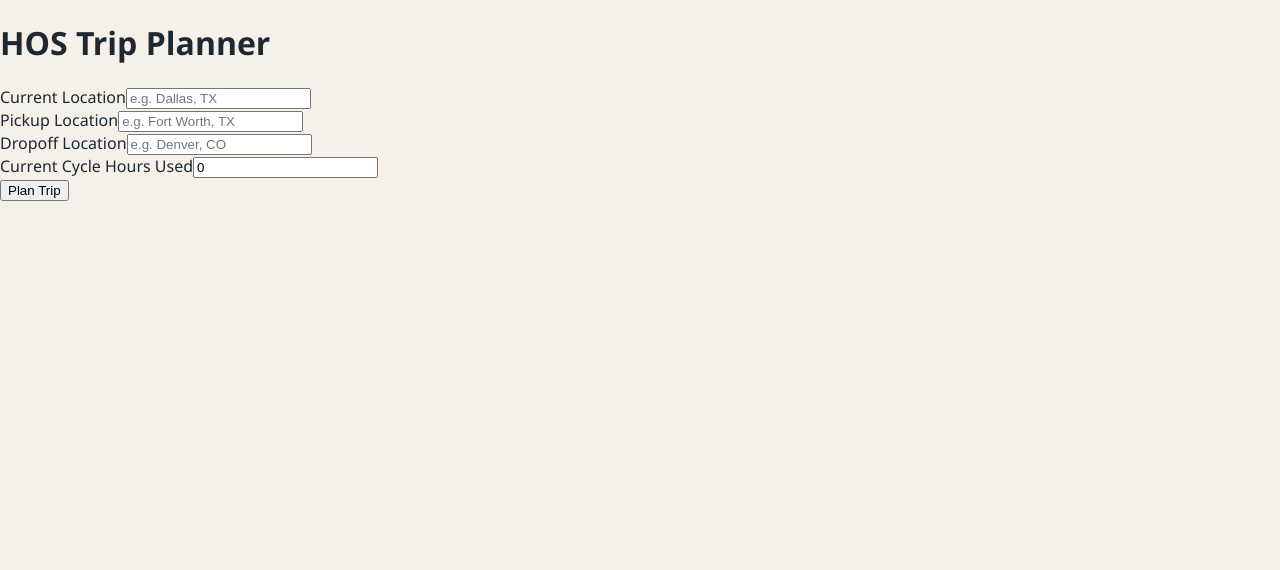
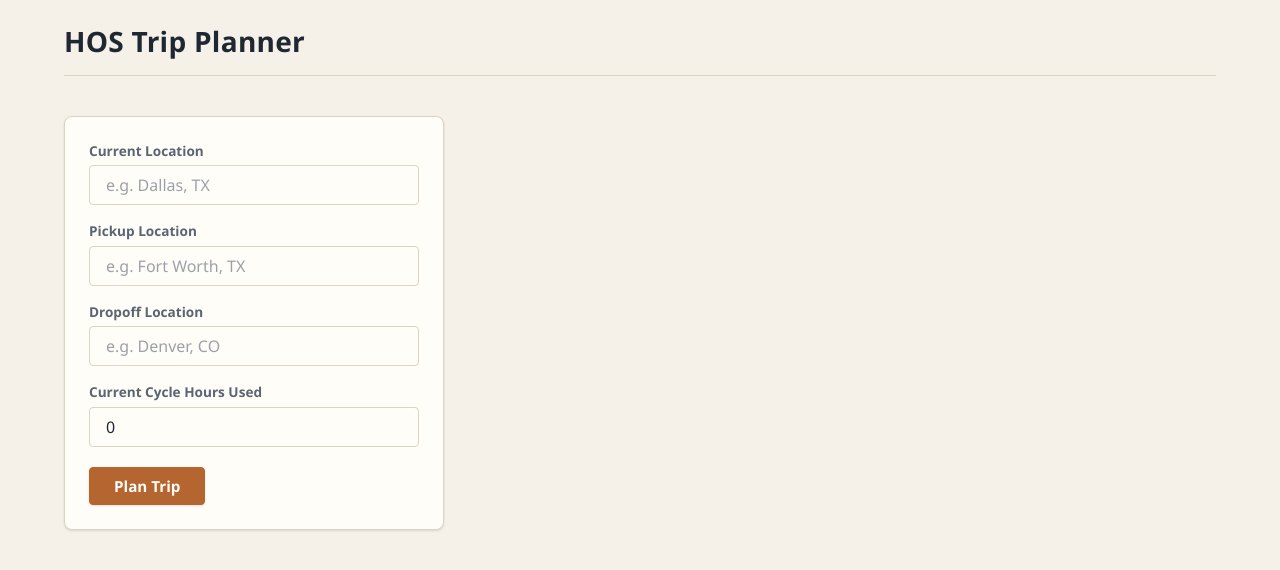
Before and after one commit to anasahmed81103/spotter-trip-planner, a React (Vite) app in the folder frontend/: page / in a window 1280 px wide. Shown: the top 570 px of the page. Built offline with nearby package versions, Linux system fonts and the light colour scheme; no server answers.

Commit message:
styling app

```diff
--- a/frontend/src/components/Button.css
+++ b/frontend/src/components/Button.css
@@ -1 +1,35 @@
 /* Styles for the shared Button component. */
+
+.button {
+  display: inline-flex;
+  align-items: center;
+  justify-content: center;
+  padding: var(--space-sm) var(--space-lg);
+  font-size: 0.95rem;
+  font-weight: 600;
+  color: var(--color-surface);
+  background-color: var(--color-accent);
+  border: 1px solid var(--color-accent);
+  border-radius: var(--radius-sm);
+  box-shadow: var(--shadow-card);
+  cursor: pointer;
+  transition: background-color var(--transition-fast), box-shadow var(--transition-fast), transform var(--transition-fast);
+}
+
+.button:hover:not(:disabled) {
+  background-color: var(--color-accent-hover);
+  border-color: var(--color-accent-hover);
+  box-shadow: var(--shadow-card-hover);
+}
+
+.button:active:not(:disabled) {
+  transform: translateY(1px);
+}
+
+.button:disabled {
+  background-color: var(--color-ink-muted);
+  border-color: var(--color-ink-muted);
+  box-shadow: none;
+  cursor: not-allowed;
+  opacity: 0.7;
+}
--- a/frontend/src/components/DailyLogList.css
+++ b/frontend/src/components/DailyLogList.css
@@ -1 +1,7 @@
 /* Styles for DailyLogList. */
+
+.daily-log-list {
+  display: flex;
+  flex-direction: column;
+  gap: var(--space-lg);
+}
--- a/frontend/src/components/DailyLogSheet.css
+++ b/frontend/src/components/DailyLogSheet.css
@@ -4,8 +4,13 @@
   padding: var(--space-lg);
   background-color: var(--color-surface);
   border: 1px solid var(--color-border);
-  border-radius: 6px;
+  border-radius: var(--radius-md);
   box-shadow: var(--shadow-card);
+  transition: box-shadow var(--transition-fast);
+}
+
+.daily-log-sheet:hover {
+  box-shadow: var(--shadow-card-hover);
 }
 
 .daily-log-sheet__date {
@@ -85,3 +90,13 @@
   font-weight: 600;
   color: var(--color-ink);
 }
+
+@media (max-width: 600px) {
+  .daily-log-sheet {
+    padding: var(--space-md);
+  }
+
+  .daily-log-sheet__hour-label {
+    font-size: 8px;
+  }
+}
--- a/frontend/src/components/ErrorBanner.css
+++ b/frontend/src/components/ErrorBanner.css
@@ -1 +1,10 @@
 /* Styles for the shared ErrorBanner component. */
+
+.error-banner {
+  padding: var(--space-sm) var(--space-md);
+  font-size: 0.9rem;
+  color: var(--color-danger);
+  background-color: var(--color-danger-bg);
+  border: 1px solid var(--color-danger-border);
+  border-radius: var(--radius-sm);
+}
--- a/frontend/src/components/LoadingSpinner.css
+++ b/frontend/src/components/LoadingSpinner.css
@@ -1 +1,17 @@
 /* Styles for the shared LoadingSpinner component. */
+
+.loading-spinner {
+  display: inline-block;
+  width: 20px;
+  height: 20px;
+  border: 2px solid var(--color-border);
+  border-top-color: var(--color-accent);
+  border-radius: 50%;
+  animation: loading-spinner-rotate 0.7s linear infinite;
+}
+
+@keyframes loading-spinner-rotate {
+  to {
+    transform: rotate(360deg);
+  }
+}
--- a/frontend/src/components/RouteMap.css
+++ b/frontend/src/components/RouteMap.css
@@ -4,6 +4,10 @@
   width: 100%;
   height: 100%;
   min-height: 320px;
+  overflow: hidden;
+  border: 1px solid var(--color-border);
+  border-radius: var(--radius-md);
+  box-shadow: var(--shadow-card);
 }
 
 .route-map__container {
--- a/frontend/src/components/RouteSummaryCard.css
+++ b/frontend/src/components/RouteSummaryCard.css
@@ -7,8 +7,13 @@
   padding: var(--space-lg);
   background-color: var(--color-surface);
   border: 1px solid var(--color-border);
-  border-radius: 6px;
+  border-radius: var(--radius-md);
   box-shadow: var(--shadow-card);
+  transition: box-shadow var(--transition-fast);
+}
+
+.route-summary-card:hover {
+  box-shadow: var(--shadow-card-hover);
 }
 
 .route-summary-card__item {
@@ -30,3 +35,14 @@
   font-weight: 600;
   color: var(--color-ink);
 }
+
+@media (max-width: 600px) {
+  .route-summary-card {
+    grid-template-columns: repeat(2, 1fr);
+    padding: var(--space-md);
+  }
+
+  .route-summary-card__value {
+    font-size: 1.1rem;
+  }
+}
--- a/frontend/src/components/TripForm.css
+++ b/frontend/src/components/TripForm.css
@@ -1 +1,66 @@
 /* Styles for TripForm. */
+
+.trip-form {
+  display: flex;
+  flex-direction: column;
+  gap: var(--space-md);
+  padding: var(--space-lg);
+  background-color: var(--color-surface);
+  border: 1px solid var(--color-border);
+  border-radius: var(--radius-md);
+  box-shadow: var(--shadow-card);
+}
+
+.trip-form__field {
+  display: flex;
+  flex-direction: column;
+  gap: var(--space-xs);
+}
+
+.trip-form__field label {
+  font-size: 0.85rem;
+  font-weight: 600;
+  color: var(--color-ink-muted);
+}
+
+.trip-form__field input {
+  padding: var(--space-sm) var(--space-md);
+  font-size: 1rem;
+  color: var(--color-ink);
+  background-color: var(--color-surface);
+  border: 1px solid var(--color-border);
+  border-radius: var(--radius-sm);
+  transition: border-color var(--transition-fast), box-shadow var(--transition-fast);
+}
+
+.trip-form__field input::placeholder {
+  color: var(--color-ink-muted);
+  opacity: 0.6;
+}
+
+.trip-form__field input:hover {
+  border-color: var(--color-accent);
+}
+
+.trip-form__field input:focus-visible {
+  border-color: var(--color-accent);
+  box-shadow: 0 0 0 3px var(--color-accent-soft);
+}
+
+.trip-form__field input:disabled {
+  background-color: var(--color-background);
+  color: var(--color-ink-muted);
+  cursor: not-allowed;
+}
+
+.trip-form__field-error {
+  font-size: 0.8rem;
+  color: var(--color-danger);
+}
+
+.trip-form__actions {
+  display: flex;
+  align-items: center;
+  gap: var(--space-md);
+  margin-top: var(--space-xs);
+}
--- a/frontend/src/pages/TripPlannerPage.css
+++ b/frontend/src/pages/TripPlannerPage.css
@@ -1 +1,62 @@
 /* Layout styles for TripPlannerPage. */
+
+.trip-planner-page {
+  max-width: var(--page-max-width);
+  margin: 0 auto;
+  padding: var(--space-lg) var(--space-lg) var(--space-xl);
+  display: flex;
+  flex-direction: column;
+  gap: var(--space-xl);
+}
+
+.trip-planner-page__header {
+  padding-bottom: var(--space-md);
+  border-bottom: 1px solid var(--color-border);
+}
+
+.trip-planner-page__header h1 {
+  font-size: 1.75rem;
+  color: var(--color-ink);
+  letter-spacing: 0.01em;
+}
+
+.trip-planner-page__main {
+  display: grid;
+  grid-template-columns: minmax(280px, 380px) 1fr;
+  gap: var(--space-lg);
+  align-items: start;
+}
+
+.trip-planner-page__form {
+  display: flex;
+  flex-direction: column;
+  gap: var(--space-md);
+}
+
+.trip-planner-page__map {
+  min-height: 320px;
+}
+
+.trip-planner-page__summary,
+.trip-planner-page__logs {
+  display: flex;
+  flex-direction: column;
+  gap: var(--space-lg);
+}
+
+@media (max-width: 900px) {
+  .trip-planner-page__main {
+    grid-template-columns: 1fr;
+  }
+}
+
+@media (max-width: 600px) {
+  .trip-planner-page {
+    padding: var(--space-md);
+    gap: var(--space-lg);
+  }
+
+  .trip-planner-page__header h1 {
+    font-size: 1.4rem;
+  }
+}
--- a/frontend/src/styles/global.css
+++ b/frontend/src/styles/global.css
@@ -9,9 +9,43 @@
   box-sizing: border-box;
 }
 
+html {
+  -webkit-text-size-adjust: 100%;
+}
+
 body {
   margin: 0;
   background-color: var(--color-background);
   color: var(--color-ink);
   font-family: var(--font-ui);
+  line-height: 1.5;
+  -webkit-font-smoothing: antialiased;
+  text-rendering: optimizeLegibility;
 }
+
+h1,
+h2,
+h3,
+h4 {
+  margin: 0;
+  font-weight: 600;
+  line-height: 1.25;
+}
+
+p {
+  margin: 0;
+}
+
+a {
+  color: var(--color-accent);
+}
+
+button,
+input {
+  font-family: inherit;
+}
+
+:focus-visible {
+  outline: 2px solid var(--color-accent);
+  outline-offset: 2px;
+}
--- a/frontend/src/styles/variables.css
+++ b/frontend/src/styles/variables.css
@@ -13,6 +13,13 @@
   --color-ink-muted: #5b6472;
   --color-border: #ddd5c2;
   --color-accent: #b5652f;
+  --color-accent-hover: #9c5527;
+  --color-accent-soft: rgba(181, 101, 47, 0.12);
+
+  /* Status colors, kept muted to match the rest of the palette */
+  --color-danger: #9a3324;
+  --color-danger-bg: #fbeae5;
+  --color-danger-border: #e3b8a9;
 
   /* Duty-status colors, shared between the log sheet and the route map */
   --color-driving: #1f6f78;
@@ -31,6 +38,18 @@
   --font-ui: "Segoe UI", system-ui, sans-serif;
   --font-mono: "Courier New", ui-monospace, monospace;
 
+  /* Rounded corners, used consistently on every card/input/button */
+  --radius-sm: 4px;
+  --radius-md: 8px;
+  --radius-lg: 12px;
+
   /* Elevation */
   --shadow-card: 0 1px 3px rgba(31, 39, 51, 0.08), 0 1px 2px rgba(31, 39, 51, 0.06);
+  --shadow-card-hover: 0 4px 10px rgba(31, 39, 51, 0.1), 0 1px 3px rgba(31, 39, 51, 0.08);
+
+  /* Motion */
+  --transition-fast: 150ms ease;
+
+  /* Layout */
+  --page-max-width: 1200px;
 }
```
